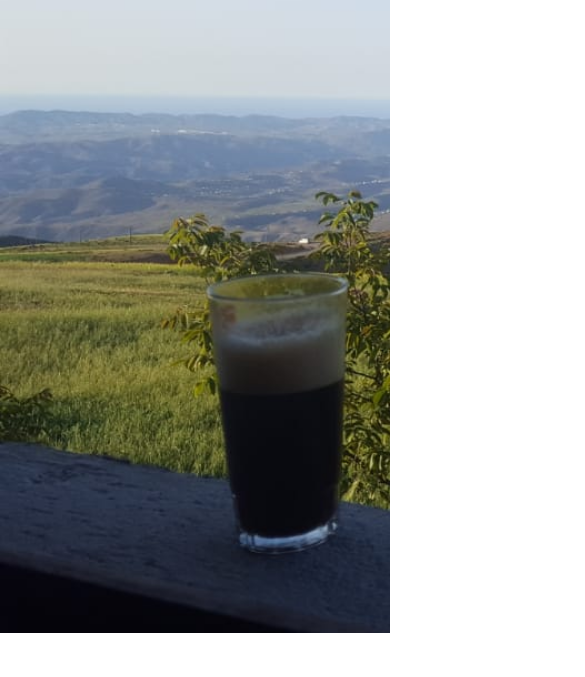
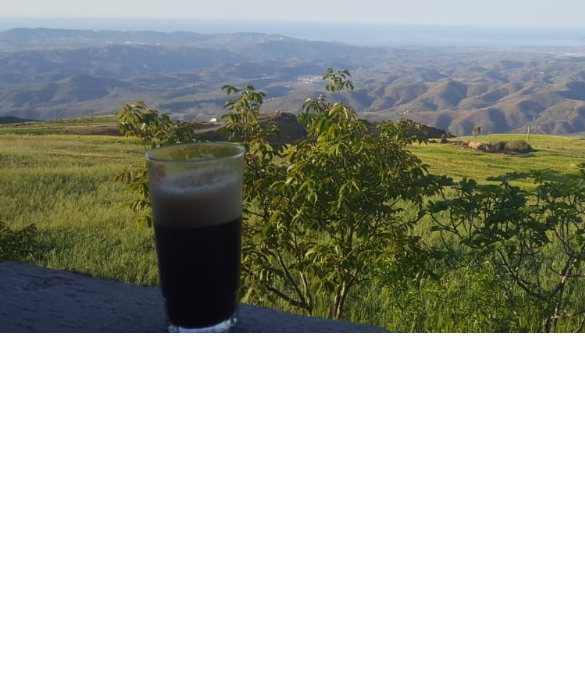
Before and after one commit to dillah123/sos.com, a plain HTML site: page index.html in a window 390 px wide. Shown: the part 167-844 px from the top of the page, 585 px wide, since content can reach past the window. Drawn offline with Linux system fonts and the light colour scheme.

Commit message:
Update style.css

```diff
--- a/style.css
+++ b/style.css
@@ -28,7 +28,7 @@ transform: translate(600px,10px);
 margin-left: 30px;
 }
 #icon:hover{
-color: rgb(187, 206, 21);
+color: rgb(4, 1, 8);
 
 }
 .nav2{
@@ -193,6 +193,10 @@ transform: translate(400px,0px);
 
 
 }
+.hero{
+background-size: contain;
+
+}
 .line{
 transform: translate(-350px,-50px);
 }
@@ -214,6 +218,10 @@ transform: translate(400px,0px);
 @media only  screen and (max-width:570px) and (min-width:440px){
 .navli{
 transform: translate(0px,-50px);
+
+}
+.hero{
+    background-size: contain;
 
     }
 .nav1{
@@ -245,6 +253,10 @@ transform: translate(400px,0px);
 @media only  screen and (max-width:570px) and (min-width:340px){
 .navli{
 transform: translate(0px,-40px);
+
+}
+.hero{
+    background-size: contain;
 
     }
 .nav1{
@@ -285,6 +297,10 @@ transform: translate(400px,0px);
 .nav1{
 transform: translate(-550px,0px);
 }
+.hero{
+    background-size: contain;
+
+    }
 .nav2{
 height: 50px;
 width: 450px;
@@ -315,6 +331,10 @@ transform: translate(400px,0px);
 
 
 }
+.hero{
+    background-size: contain;
+
+    }
 .nav1{
 transform: translate(-550px,0px);
 }
@@ -327,6 +347,15 @@ transform: translate(400px,0px);
 }
 .line{
 transform: translate(-550px,-50px);
+}
+.hero{
+background-size: 100%;
+width: 1000px;
+height: 500px;
+
+
+
+
 }
 .logo{
 transform: translate(110px,-0px);
```
Lines whose indentation alone changed are shown as unchanged.
